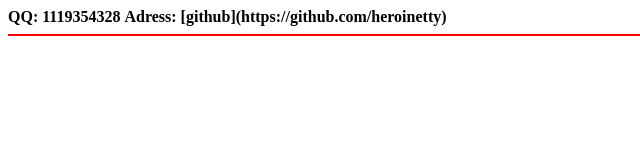
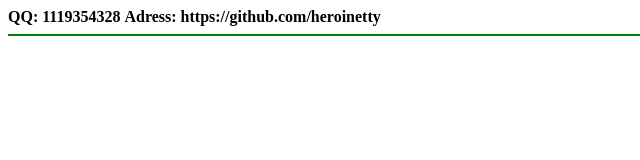
Before and after one commit to heroinetty/heroinetty.github.io, a plain HTML site: page index.html in a window 1280 px wide. Shown: the whole page, without its empty margins (0-640 px from the left). Drawn offline with Linux system fonts and the light colour scheme.

Commit message:
Update index.html

```diff
--- a/index.html
+++ b/index.html
@@ -1,3 +1,3 @@
 <strong>QQ: 1119354328</strong>
-<strong>Adress: [github](https://github.com/heroinetty)</strong>
-<hr color = red></hr>
+<strong>Adress: https://github.com/heroinetty</strong>
+<hr color = green></hr>
```
